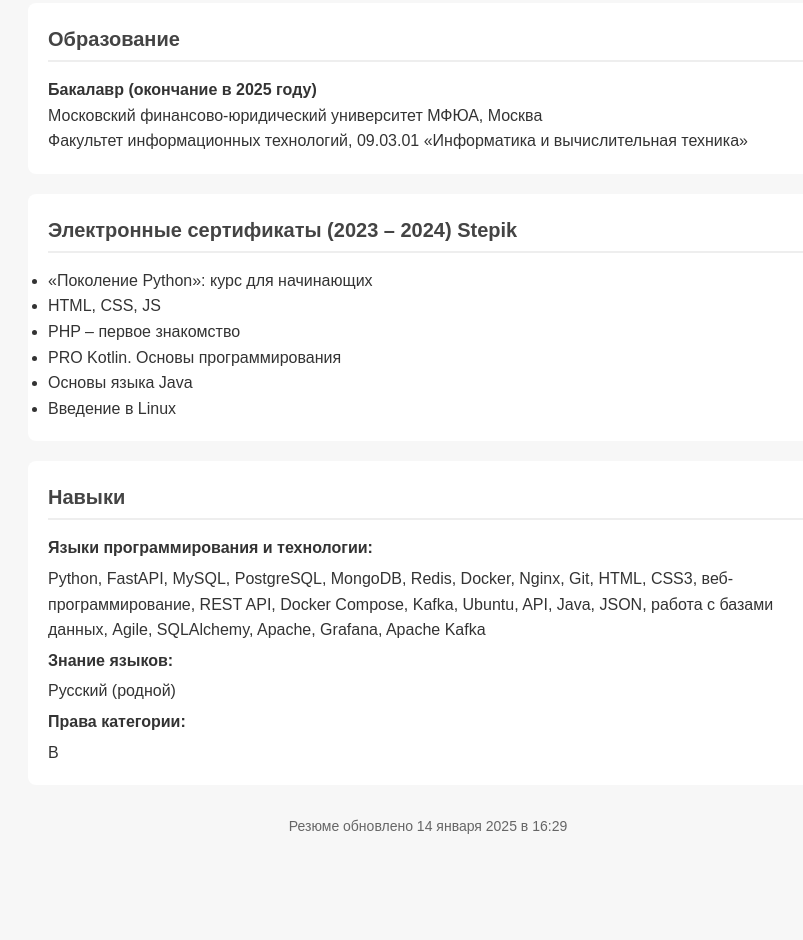
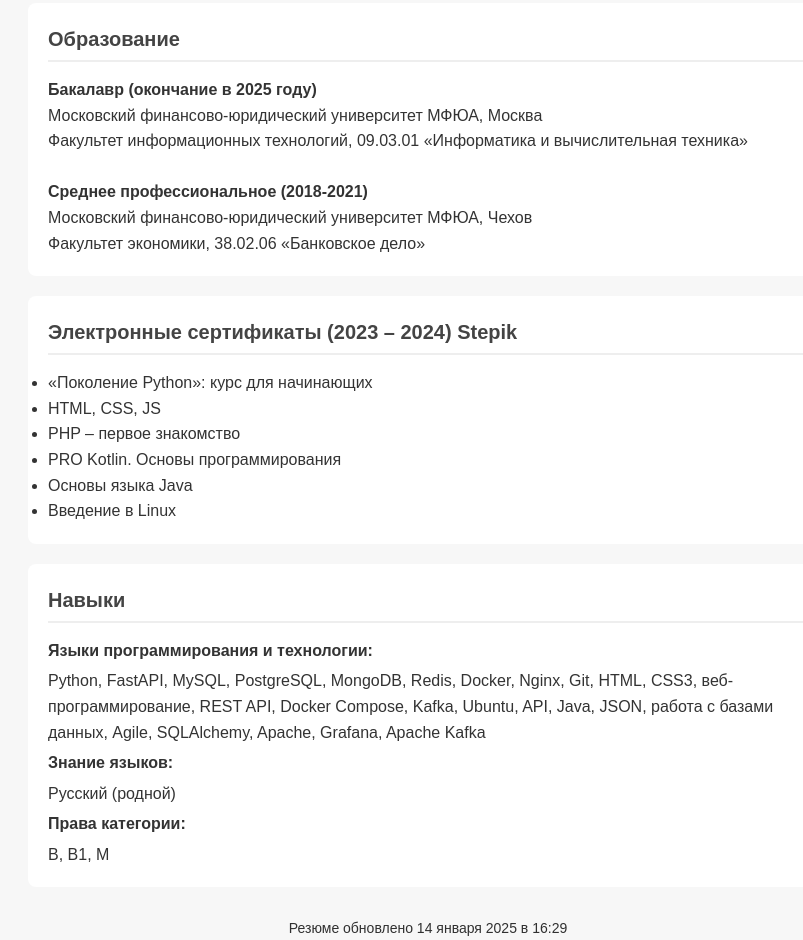
Before and after one commit to Sprey412/Sprey412.github.io, a plain HTML site: page index.htm in a window 1280 px wide. Shown: the part 1504-2444 px from the top of the page, without its empty margins (212-1015 px from the left). Before the commit the page ends 2342 px from the top, so only its background shows below. Drawn offline with Linux system fonts and the light colour scheme.

Commit message:
Внесение поправок в резюме и незначительная правка стиля

```diff
--- a/index.htm
+++ b/index.htm
@@ -88,6 +88,10 @@
     <p><strong>Бакалавр (окончание в 2025 году)</strong></p>
     <p>Московский финансово-юридический университет МФЮА, Москва</p>
     <p>Факультет информационных технологий, 09.03.01 «Информатика и вычислительная техника»</p>
+    <br>
+    <p><strong>Среднее профессиональное (2018-2021)</strong></p>
+    <p>Московский финансово-юридический университет МФЮА, Чехов</p>
+    <p>Факультет экономики, 38.02.06 «Банковское дело»</p>
   </section>
 
   <!-- Электронные сертификаты -->
@@ -112,7 +116,7 @@
       REST API, Docker Compose, Kafka, Ubuntu, API, Java, JSON, работа с базами данных, Agile, SQLAlchemy, Apache, Grafana, Apache Kafka
     </p>
     <p><strong>Знание языков:</strong> Русский (родной)</p>
-    <p><strong>Права категории:</strong> B</p>
+    <p><strong>Права категории:</strong> B, B1, M</p>
   </section>
 
   <!-- Дополнительное -->
--- a/src/style.css
+++ b/src/style.css
@@ -144,6 +144,6 @@
   .footer {
     text-align: center;
     font-size: 14px;
-    color: #666;
+    color: #303030;
     margin-top: 30px;
   }
```
